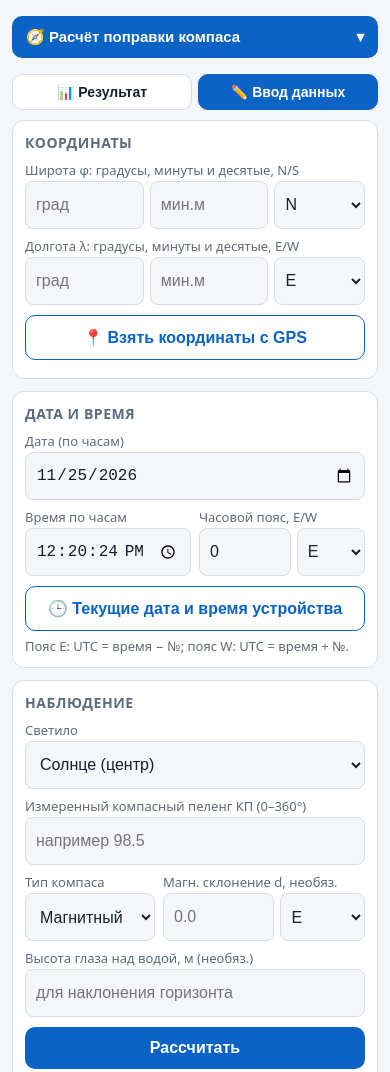
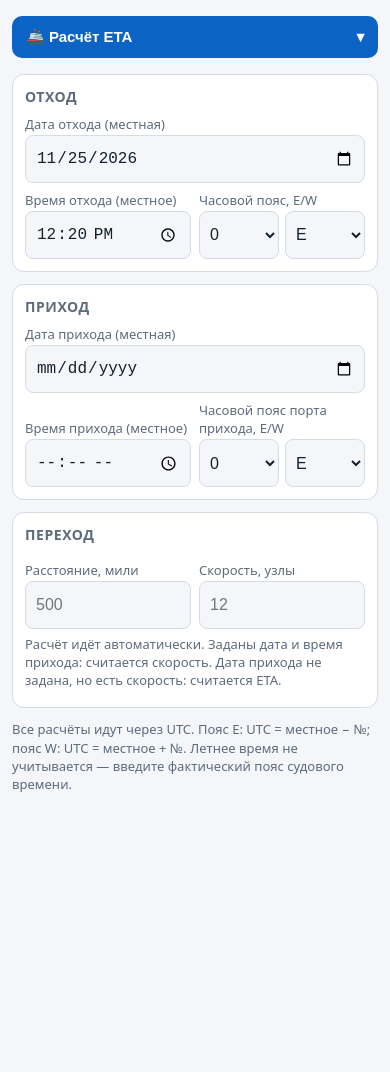
Before and after one commit to AnVar39/compass, a website: page index.html in a window 390 px wide. Shown: the top 1072 px of the page. After the commit the page ends 844 px from the top, so only its background shows below. Drawn offline with Linux system fonts and the light colour scheme.

Commit message:
Make ETA calculation the first and default tab
Move the ETA tab to the top of the menu and open it on launch. The compass
tab's mobile result/input pager now positions itself when the tab is first
shown, since it is hidden at load. Bump the service worker cache version.

Co-Authored-By: Claude Opus 5.5 <noreply@anthropic.com>
Claude-Session: https://claude.ai/code/session_019h59JvzcXAT3FYtGprc5E4

```diff
--- a/index.html
+++ b/index.html
@@ -68,8 +68,8 @@ input,select{height:48px}
 </style>
 </head>
 <body>
-<div class="menu" id="menu"><button id="menuBtn" aria-haspopup="true"><span id="menuLbl">🧭 Расчёт поправки компаса</span><span>▾</span></button><div class="tabs" id="tabsMenu"><button class="tab on" data-t="t1">🧭 Расчёт поправки компаса</button><button class="tab" data-t="t2">🚢 Расчёт ETA</button><button class="tab" data-t="t3">🌊 Приливы</button><button class="tab" data-t="t4">📖 Таблицы ATT</button><button class="tab" data-t="t6">🌟 Азимуты светил</button><button class="tab" data-t="t5">⚖️ Расчёт метацентрической высоты по периоду качки</button></div></div>
-<section id="t1"><div class="seg" id="t1seg"><button data-p="res">📊 Результат</button><button data-p="in" class="on">✏️ Ввод данных</button></div><div id="t1wrap"><div id="t1in">
+<div class="menu" id="menu"><button id="menuBtn" aria-haspopup="true"><span id="menuLbl">🚢 Расчёт ETA</span><span>▾</span></button><div class="tabs" id="tabsMenu"><button class="tab on" data-t="t2">🚢 Расчёт ETA</button><button class="tab" data-t="t1">🧭 Расчёт поправки компаса</button><button class="tab" data-t="t3">🌊 Приливы</button><button class="tab" data-t="t4">📖 Таблицы ATT</button><button class="tab" data-t="t6">🌟 Азимуты светил</button><button class="tab" data-t="t5">⚖️ Расчёт метацентрической высоты по периоду качки</button></div></div>
+<section id="t1" hidden><div class="seg" id="t1seg"><button data-p="res">📊 Результат</button><button data-p="in" class="on">✏️ Ввод данных</button></div><div id="t1wrap"><div id="t1in">
 
 <div class="card">
 <h2>Координаты</h2>
@@ -123,7 +123,7 @@ input,select{height:48px}
 </div>
 </section>
 
-<section id="t2" hidden>
+<section id="t2">
 <div class="duo">
 <div class="card">
 <h2>Отход</h2>
@@ -541,7 +541,7 @@ function calc(){
 $("calc").onclick=calc;
 document.querySelectorAll(".tab").forEach(function(b){b.onclick=function(){
   document.querySelectorAll(".tab").forEach(function(x){x.classList.toggle("on",x===b)});
-  ["t1","t2","t3","t4","t5","t6"].forEach(function(id){$(id).hidden=b.dataset.t!==id});if(b.dataset.t==="t6")skyCalc();
+  ["t1","t2","t3","t4","t5","t6"].forEach(function(id){$(id).hidden=b.dataset.t!==id});if(b.dataset.t==="t6")skyCalc();if(b.dataset.t==="t1"&&window.t1Init)window.t1Init();
 }});
 ["tzn","azn"].forEach(function(id){var h="";for(var i=0;i<=12;i++)h+="<option value=\""+i+"\">"+i+"</option>";$(id).innerHTML=h});
 (function(){var d=new Date(),o=-d.getTimezoneOffset()/60;
@@ -835,7 +835,7 @@ function kcalc(){
   window.showP=function(p){w.scrollTo({left:p==="res"?0:w.scrollWidth,behavior:"smooth"})};
   btns.forEach(function(b){b.onclick=function(){window.showP(b.getAttribute("data-p"))}});
   w.addEventListener("scroll",mark);
-  if(window.matchMedia("(max-width:599px)").matches)setTimeout(function(){w.scrollLeft=w.scrollWidth;mark()},50);
+  var done=false;window.t1Init=function(){if(done||!window.matchMedia("(max-width:599px)").matches)return;done=true;w.scrollLeft=w.scrollWidth;mark()};
 })();
 
 function nowFields(){
--- a/sw.js
+++ b/sw.js
@@ -1,4 +1,4 @@
-var C="compass-v18";
+var C="compass-v19";
 var F=["./","index.html","manifest.webmanifest","icon-192.png","icon-512.png","icon-maskable-512.png"];
 var OPT=["tides-data.js"];
 self.addEventListener("install",function(e){
```
